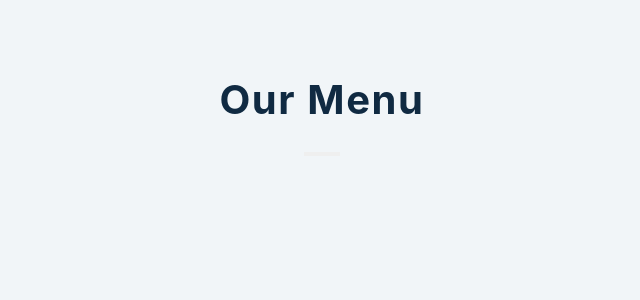
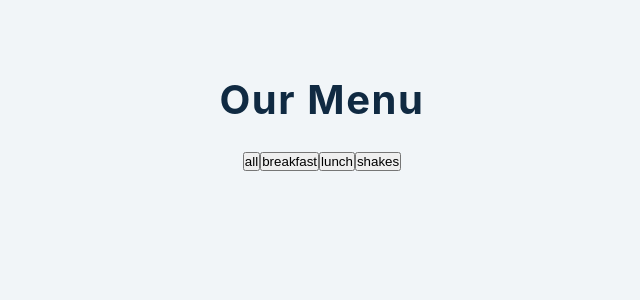
Before and after one commit to UsamaBhakrani/Restaurant-Menu-React, a React (Vite) app: page / in a window 1280 px wide. Shown: the top 300 px of the page, without its empty margins (318-958 px from the left). Built offline with nearby package versions, Linux system fonts and the light colour scheme.

Commit message:
structural Changes

```diff
--- a/src/App.jsx
+++ b/src/App.jsx
@@ -1,5 +1,7 @@
-import {menu} from "./data";
+import menu from "./data";
 import Categories from "./Categories";
+
+const categories = ["all", "breakfast", "lunch", "shakes"];
 
 const App = () => {
   return (
@@ -9,9 +11,15 @@ const App = () => {
           <h2>Our Menu</h2>
           <div className="title-underline"></div>
         </div>
-        <div className="btn-container">{menu.map(item=>{
-          return <button type="button" className="btn">{}</button>
-        })}</div>
+        <div className="btn-container">
+          {categories.map((item) => {
+            return (
+              <button type="button" className="btn">
+                {item}
+              </button>
+            );
+          })}
+        </div>
         <div className="section-center"></div>
       </section>
     </main>
--- a/src/data.jsx
+++ b/src/data.jsx
@@ -1,4 +1,3 @@
-
 const menu = [
   {
     id: 1,
@@ -74,6 +73,4 @@ const menu = [
   },
 ];
 
-const categories = ["all", "breakfast", "lunch", "shakes"];
-
-export { menu, categories };
+export default menu;
```
